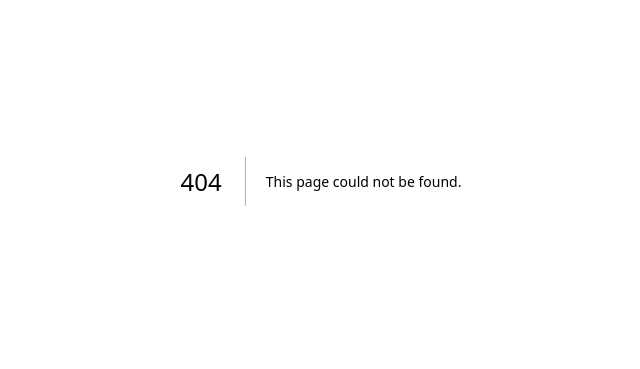
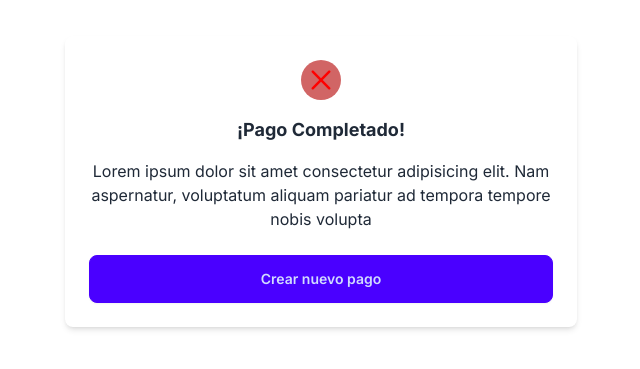
Before and after one commit to BertoPolo/bitnovo-test, a Next.js app: page /payment/failed in a window 1280 px wide. Before the commit this address had no page. Shown: the part 219-588 px from the top of the page, without its empty margins (319-959 px from the left). Built offline with nearby package versions, Linux system fonts and the light colour scheme.

Commit message:
recovering /failed

```diff
--- /dev/null
+++ b/app/payment/failed/page.tsx
@@ -0,0 +1,35 @@
+"use client"
+import React from "react"
+import Link from "next/link"
+
+const PaymentKo = () => {
+  return (
+    <div className="flex justify-center items-center min-h-screen">
+      <div className="bg-white p-6 rounded-lg shadow-md w-1/2 max-w-lg text-center">
+        <div className="mb-4 flex items-center justify-center">
+          <span className="w-10 h-10 cross flex items-center justify-center">
+            <svg stroke="currentColor" fill="none" strokeWidth="0" viewBox="0 0 15 15" height="2em" width="2em" xmlns="http://www.w3.org/2000/svg">
+              <path
+                fillRule="evenodd"
+                clipRule="evenodd"
+                d="M11.7816 4.03157C12.0062 3.80702 12.0062 3.44295 11.7816 3.2184C11.5571 2.99385 11.193 2.99385 10.9685 3.2184L7.50005 6.68682L4.03164 3.2184C3.80708 2.99385 3.44301 2.99385 3.21846 3.2184C2.99391 3.44295 2.99391 3.80702 3.21846 4.03157L6.68688 7.49999L3.21846 10.9684C2.99391 11.193 2.99391 11.557 3.21846 11.7816C3.44301 12.0061 3.80708 12.0061 4.03164 11.7816L7.50005 8.31316L10.9685 11.7816C11.193 12.0061 11.5571 12.0061 11.7816 11.7816C12.0062 11.557 12.0062 11.193 11.7816 10.9684L8.31322 7.49999L11.7816 4.03157Z"
+                fill="currentColor"
+              ></path>
+            </svg>
+          </span>
+        </div>
+
+        <h3>¡Pago Completado!</h3>
+        <p className="mb-6 mt-4">
+          Lorem ipsum dolor sit amet consectetur adipisicing elit. Nam aspernatur, voluptatum aliquam pariatur ad tempora tempore nobis volupta
+        </p>
+
+        <Link href={"/payment"}>
+          <button className="btn btn-primary w-full">Crear nuevo pago</button>
+        </Link>
+      </div>
+    </div>
+  )
+}
+
+export default PaymentKo
--- a/app/payment/resume/page.tsx
+++ b/app/payment/resume/page.tsx
@@ -244,52 +244,55 @@ const Resume = () => {
     }
   }, [])
 
-  useEffect(() => {
-    if (orderInfo.identifier) {
-      const socket = new WebSocket(`wss://payments.pre-bnvo.com/ws/${orderInfo.identifier}`)
+  // useEffect(() => {
+  //   if (orderInfo.identifier) {
+  //     const socket = new WebSocket(`wss://payments.pre-bnvo.com/ws/${orderInfo.identifier}`)
 
-      socket.onopen = () => {
-        console.log("WebSocket connection established")
-      }
+  //     socket.onopen = () => {
+  //       console.log("WebSocket connection established")
+  //     }
 
-      socket.onmessage = (event) => {
-        const data = JSON.parse(event.data)
-        console.log("Received data:", data)
-        handlePaymentStatus(data.status)
-      }
+  //     socket.onmessage = (event) => {
+  //       const data = JSON.parse(event.data)
+  //       console.log("Received data:", data)
+  //       handlePaymentStatus(data.status)
+  //     }
 
-      socket.onerror = (error) => {
-        console.error("WebSocket error:", error)
-        router.push(`/payment/failed`)
-      }
+  //     socket.onerror = (error) => {
+  //       console.error("WebSocket error:", error)
+  //       router.push(`/payment/failed`)
+  //     }
 
-      socket.onclose = (event) => {
-        console.log("WebSocket connection closed", event.code)
-        if (event.code !== 1000) {
-          router.push(`/payment/failed`)
-        }
-      }
+  //     socket.onclose = (event) => {
+  //       console.log("WebSocket connection closed", event.code)
+  //       if (event.code !== 1000) {
+  //         router.push(`/payment/failed`)
+  //       }
+  //     }
 
-      return () => {
-        socket.close()
-      }
-    }
-  }, [orderInfo.identifier, router])
+  //     return () => {
+  //       socket.close()
+  //     }
+  //   }
+  // }, [orderInfo.identifier, router])
 
-  const handlePaymentStatus = (status: string) => {
-    switch (status) {
-      case "CO":
-        router.push("/payment/success")
-        break
-      case "NR":
-      case "PE":
-      case "AC":
-        router.push(`/payment/failed`)
-        break
-      default:
-        console.log(`Unhandled status: ${status}`)
-    }
-  }
+  // const handlePaymentStatus = (status: string) => {
+  //   switch (status) {
+  //     case "CO":
+  //       localStorage.removeItem("paymentData")
+  //       router.push("/payment/success")
+  //       break
+  //     case "NR":
+  //     case "PE":
+  //     case "AC":
+  //       localStorage.removeItem("paymentData")
+  //       router.push(`/payment/failed`)
+  //       break
+  //     default:
+  //       // router.push(`/payment/failed`) ??
+  //       console.log(`Unhandled status: ${status}`)
+  //   }
+  // }
 
   function getCurrentDateTime() {
     const now = new Date()
```
